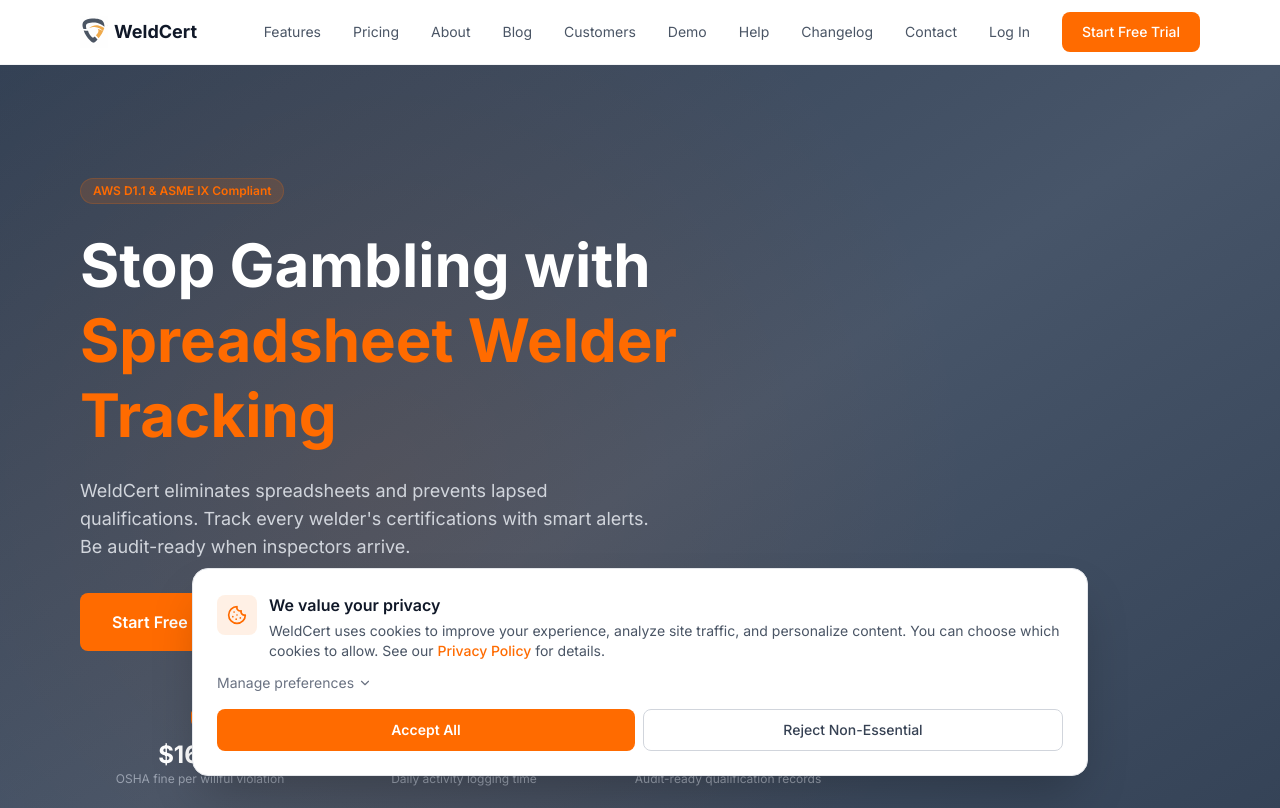
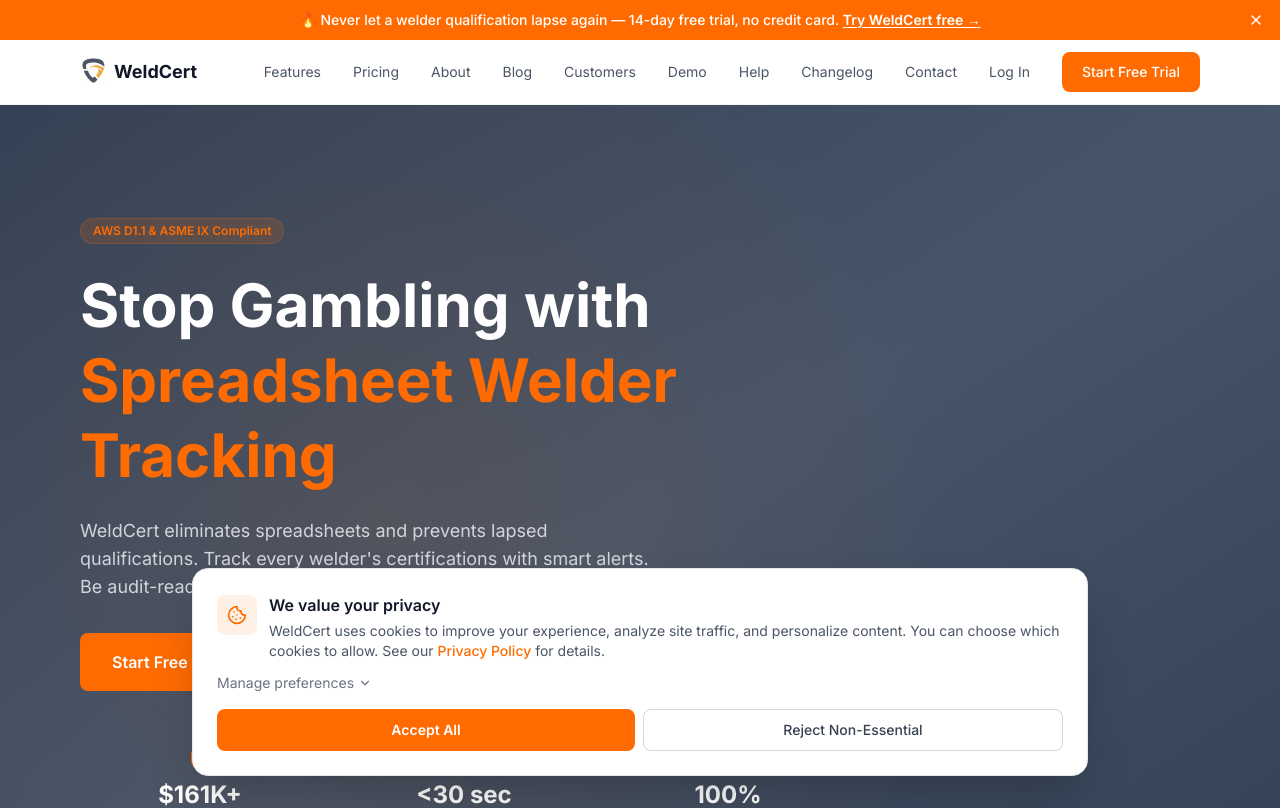
Before and after one commit to nolanterry/weldcert-site, a Next.js app: page / in a window 1280 px wide. Shown: the top 808 px of the page. Built offline with nearby package versions, Linux system fonts and the light colour scheme.

Commit message:
Add announcement/promo bar component — dismissible, localStorage-persistent, brand-matched, WCAG compliant

```diff
--- a/src/app/layout.tsx
+++ b/src/app/layout.tsx
@@ -3,6 +3,7 @@
 import "./globals.css";
 import { ExitIntentPopup } from "@/components/exit-intent-popup";
 import { CookieConsent } from "@/components/cookie-consent";
+import { PromoBar } from "@/components/promo-bar";
 
 const inter = Inter({ subsets: ["latin"], display: "swap" });
 
@@ -143,6 +144,7 @@
   return (
     <html lang="en">
       <body className={`${inter.className} bg-white text-gray-900 antialiased`}>
+        <PromoBar />
         <a href="#main-content" className="skip-to-content">
           Skip to main content
         </a>
--- /dev/null
+++ b/src/components/promo-bar.tsx
@@ -0,0 +1,61 @@
+"use client";
+
+import { useState, useEffect } from "react";
+import { X } from "lucide-react";
+
+const STORAGE_KEY = "weldcert-promo-dismissed";
+const PROMO_ID = "spring-2026-trial";
+
+export function PromoBar() {
+  const [visible, setVisible] = useState(false);
+
+  useEffect(() => {
+    try {
+      const stored = localStorage.getItem(STORAGE_KEY);
+      if (stored) {
+        const parsed = JSON.parse(stored);
+        if (parsed.id === PROMO_ID) return;
+      }
+      setVisible(true);
+    } catch {
+      setVisible(true);
+    }
+  }, []);
+
+  const dismiss = () => {
+    setVisible(false);
+    try {
+      localStorage.setItem(
+        STORAGE_KEY,
+        JSON.stringify({ id: PROMO_ID, dismissed: new Date().toISOString() })
+      );
+    } catch {}
+  };
+
+  if (!visible) return null;
+
+  return (
+    <div
+      role="banner"
+      aria-label="Promotional announcement"
+      className="relative bg-brand text-white text-sm text-center py-2.5 px-10"
+    >
+      <p className="font-medium">
+        🔥 Never let a welder qualification lapse again — 14-day free trial, no credit card.{" "}
+        <a
+          href="https://app.weldcert.io/sign-up"
+          className="underline underline-offset-2 font-semibold hover:opacity-90 transition-opacity"
+        >
+          Try WeldCert free →
+        </a>
+      </p>
+      <button
+        onClick={dismiss}
+        className="absolute right-3 top-1/2 -translate-y-1/2 p-1 rounded hover:bg-white/20 transition-colors"
+        aria-label="Dismiss announcement"
+      >
+        <X size={16} />
+      </button>
+    </div>
+  );
+}
```
